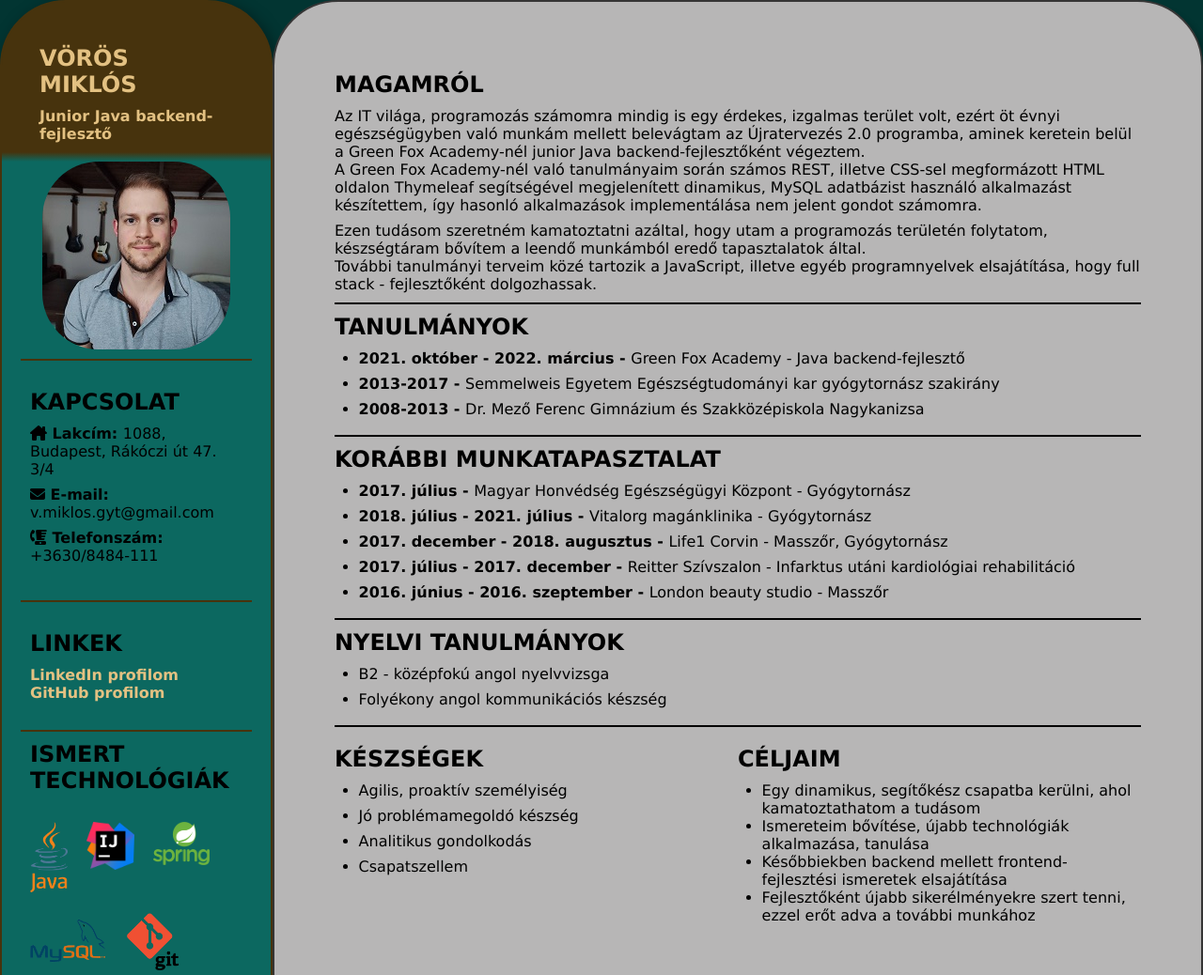
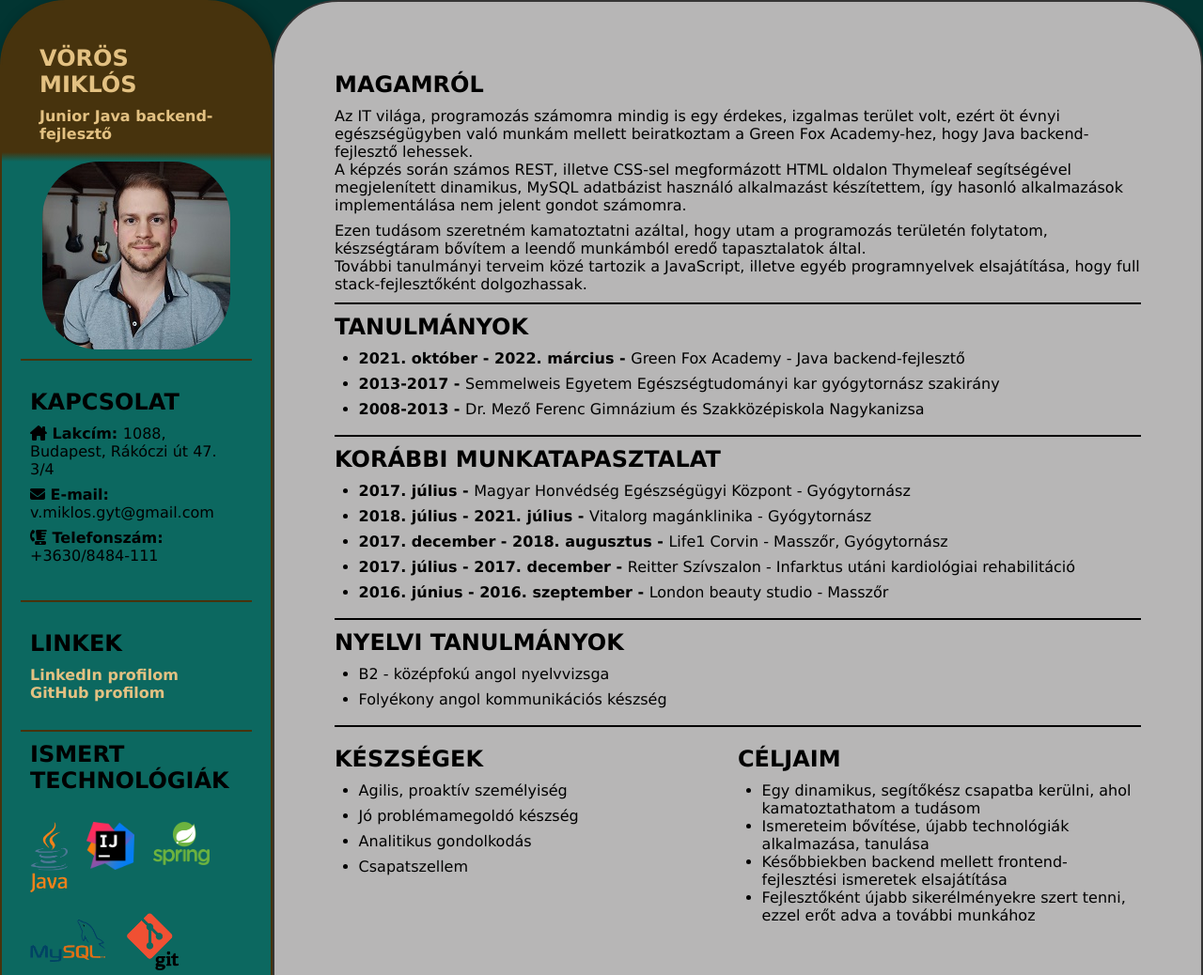
Before and after one commit to mikica01/CV, a plain HTML site: page index.html in a window 1280 px wide. Shown: the top 1038 px of the page at 94% size. Drawn offline with Linux system fonts and the light colour scheme.

Commit message:
magamról nevű bekezdés módosítva

```diff
--- a/index.html
+++ b/index.html
@@ -50,15 +50,14 @@
             <div class="rightarticle">
                 <h2>MAGAMRÓL</h2>
                 <p>Az IT világa, programozás számomra mindig is egy érdekes, izgalmas terület volt, ezért öt évnyi
-                    egészségügyben való munkám mellett belevágtam az Újratervezés 2.0 programba, aminek keretein belül a
-                    Green Fox Academy-nél junior Java backend-fejlesztőként végeztem. <br>
-                    A Green Fox Academy-nél való tanulmányaim során számos REST, illetve CSS-sel megformázott HTML
+                    egészségügyben való munkám mellett beiratkoztam a Green Fox Academy-hez, hogy Java backend-fejlesztő lehessek.<br>
+                    A képzés során számos REST, illetve CSS-sel megformázott HTML
                     oldalon Thymeleaf segítségével megjelenített dinamikus, MySQL adatbázist használó alkalmazást
                     készítettem, így hasonló alkalmazások implementálása nem jelent gondot számomra.</p>
                 Ezen tudásom szeretném kamatoztatni azáltal, hogy utam a programozás területén folytatom,
                 készségtáram bővítem a leendő munkámból eredő tapasztalatok által. <br>
                 További tanulmányi terveim közé tartozik a JavaScript, illetve egyéb programnyelvek elsajátítása,
-                hogy full stack - fejlesztőként dolgozhassak. <br>
+                hogy full stack-fejlesztőként dolgozhassak. <br>
             </div>
             <div class="rightarticle">
                 <h2>TANULMÁNYOK</h2>
```
